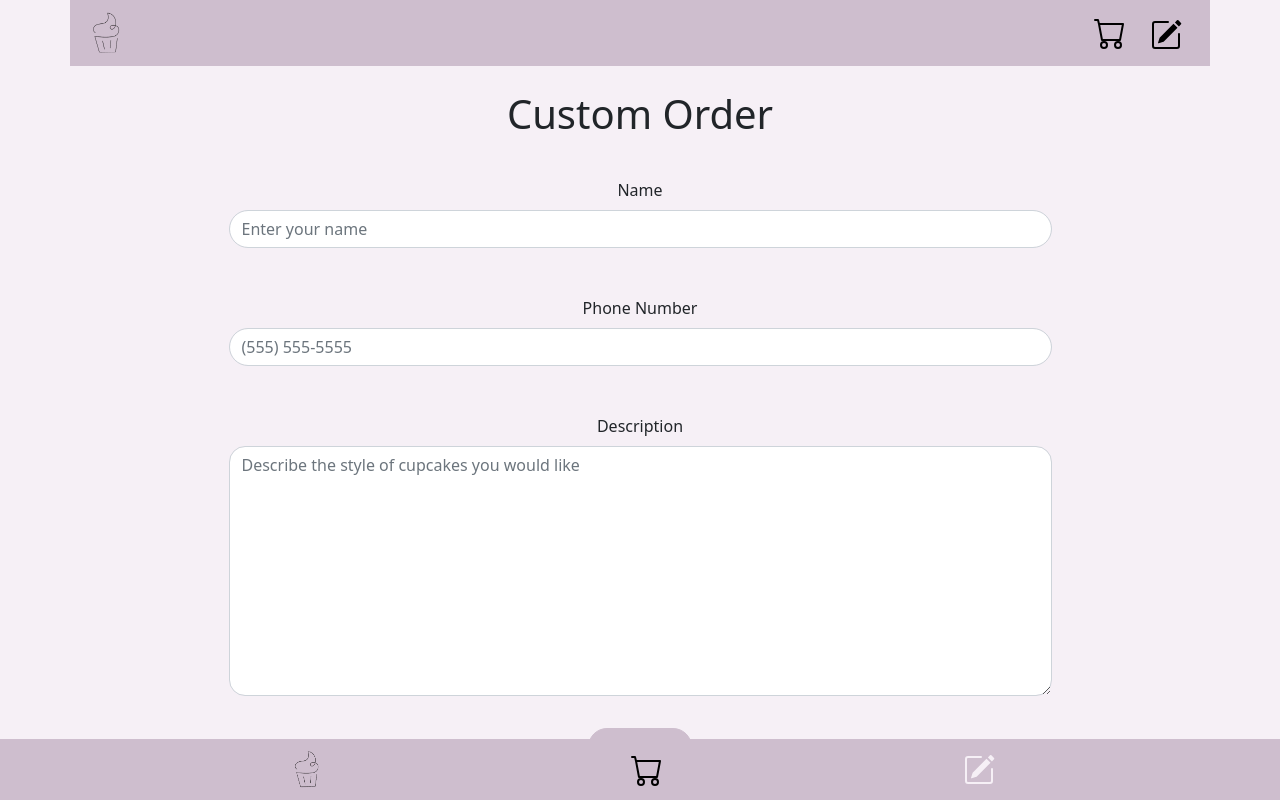
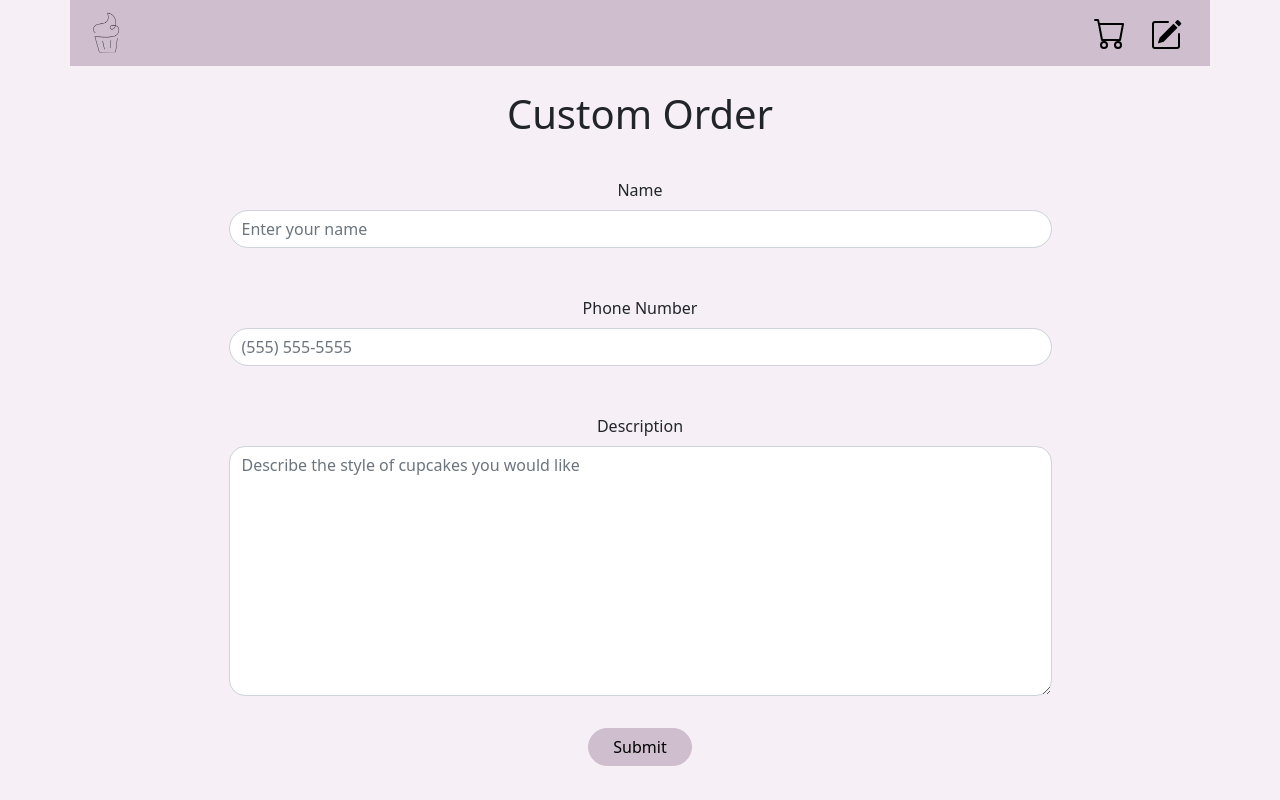
Before and after one commit to Gurb-S/cupcakemakes, a React (Create React App) app: page /custom in a window 1280 px wide. Built offline with nearby package versions, Linux system fonts and the light colour scheme.

Commit message:
make footer flush with page

```diff
--- a/src/components/Footer.js
+++ b/src/components/Footer.js
@@ -9,15 +9,14 @@ export function Footer(){
 
     const location = useLocation();
     const currentPage = location.pathname;
-    console.log(currentPage);
 
     // imports number of items in cart from context apit
     const { numberOfItemsInCart } = useContext(SiteContext)
     // * use d-lg-none item to only display the item if screen size is large or larger
 
     return(
-        <Container className="p-0 pwa-mode">
-          <Nav variant="pills" className="justify-content-evenly align-items-center fixed-bottom bg-primary">
+        <Container className="p-0 mt-5 pb-5 pwa-mode web-mode">
+          <Nav variant="pills" className="justify-content-evenly align-items-center fixed-bottom bg-primary pb-2">
             <Nav.Item>
               <Nav.Link href="/"><img src={(currentPage === "/" ? white_logo : black_logo)} height={45} width={45}   alt="logo" className="rounded-circle"></img>
               </Nav.Link>
@@ -46,38 +45,6 @@ export function Footer(){
             </Nav.Link>
             </Nav.Item>
           </Nav>
-            {/* <Navbar bg="primary" expand="lg" fixed="bottom">
-                <Container>
-                    <Row className="d-flex align-items-center">
-                        <Col>
-                            <Navbar.Brand href="/"><img src={logo} height={50} width={50} alt="logo" className="rounded-circle"></img></Navbar.Brand>
-                        </Col>
-                    </Row>
-                    <Row>
-                        <Col className="d-flex align-items-center ms-3">
-                            <Link to={`/cart`} className="me-3 text-danger position-relative">
-                                <svg xmlns="http://www.w3.org/2000/svg" width="32" height="32" fill="currentColor" className="bi bi-cart" viewBox="0 0 16 16">
-                                <path d="M0 1.5A.5.5 0 0 1 .5 1H2a.5.5 0 0 1 .485.379L2.89 3H14.5a.5.5 0 0 1 .491.592l-1.5 8A.5.5 0 0 1 13 12H4a.5.5 0 0 1-.491-.408L2.01 3.607 1.61 2H.5a.5.5 0 0 1-.5-.5zM3.102 4l1.313 7h8.17l1.313-7H3.102zM5 12a2 2 0 1 0 0 4 2 2 0 0 0 0-4zm7 0a2 2 0 1 0 0 4 2 2 0 0 0 0-4zm-7 1a1 1 0 1 1 0 2 1 1 0 0 1 0-2zm7 0a1 1 0 1 1 0 2 1 1 0 0 1 0-2z"/>
-                                </svg>
-                                <span className="visually-hidden">link to cart</span>
-                                {(numberOfItemsInCart > 0
-                                ? <span className="position-absolute top-0 start-100 translate-middle badge rounded-pill bg-warning">
-                                    {numberOfItemsInCart}
-                                    <span className="visually-hidden">items in cart</span>
-                                  </span>
-                                : null)}
-                            </Link>
-                            <Link to={`/custom`} className="ms-2 me-3 mt-1 text-danger position-relative">
-                                <svg xmlns="http://www.w3.org/2000/svg" width="32" height="32" fill="currentColor" className="bi bi-pencil-square" viewBox="0 0 16 16" alt="link to custom order page">
-                                    <path d="M15.502 1.94a.5.5 0 0 1 0 .706L14.459 3.69l-2-2L13.502.646a.5.5 0 0 1 .707 0l1.293 1.293zm-1.75 2.456-2-2L4.939 9.21a.5.5 0 0 0-.121.196l-.805 2.414a.25.25 0 0 0 .316.316l2.414-.805a.5.5 0 0 0 .196-.12l6.813-6.814z"/>
-                                    <path fillRule="evenodd" d="M1 13.5A1.5 1.5 0 0 0 2.5 15h11a1.5 1.5 0 0 0 1.5-1.5v-6a.5.5 0 0 0-1 0v6a.5.5 0 0 1-.5.5h-11a.5.5 0 0 1-.5-.5v-11a.5.5 0 0 1 .5-.5H9a.5.5 0 0 0 0-1H2.5A1.5 1.5 0 0 0 1 2.5v11z"/>
-                                </svg>
-                                <span className="visually-hidden">link to custom order page</span>
-                            </Link>
-                        </Col>
-                    </Row>
-                </Container>
-            </Navbar> */}
         </Container>
     )
 }
```
